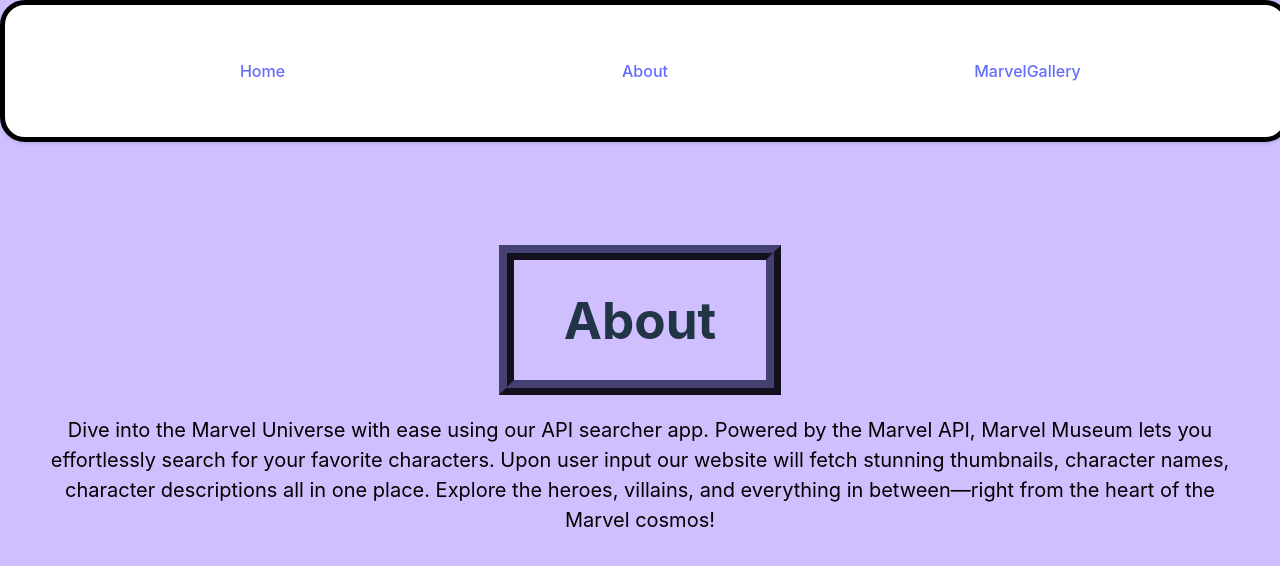
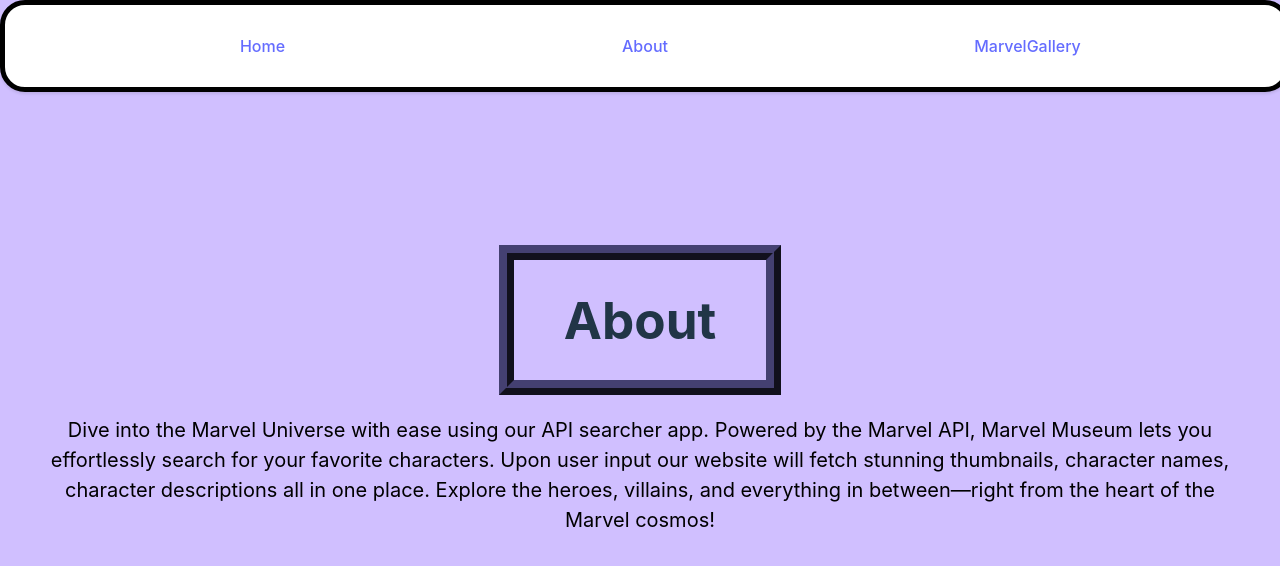
Before and after one commit to The-Marcy-Lab-School/mod-7-react-api-project, a React (Vite) app in the folder marvel-comics/: page /pages/about in a window 1280 px wide. Shown: the top 566 px of the page. Built offline with nearby package versions, Linux system fonts and the light colour scheme.

Commit message:
changed navbar

```diff
--- a/marvel-comics/src/App.css
+++ b/marvel-comics/src/App.css
@@ -86,6 +86,10 @@
   align-items: center;
   width: 100%;
 }
+form {
+  position: relative;
+
+}
 
 .inputBar {
   margin: 2%;
@@ -171,7 +175,7 @@
   justify-content: space-evenly;
   align-items: center;
   position: relative;
-  height: 100px;
+  height: 50px;
   width: 100%;
 }
 
```
